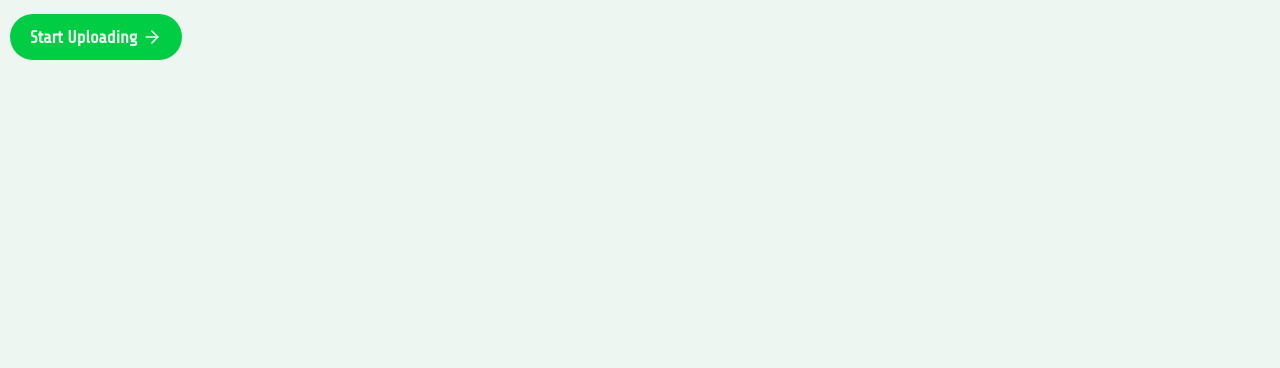
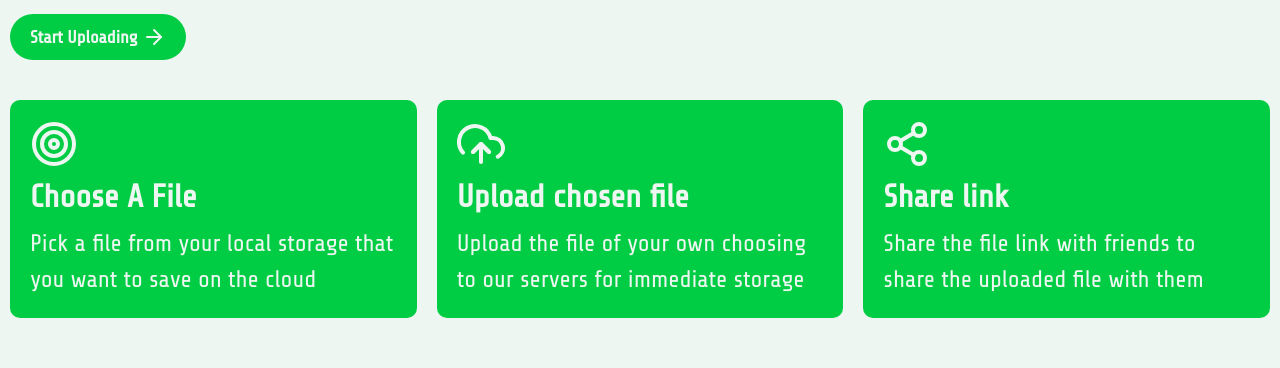
Before and after one commit to ulathincube/file-upload-client, a React (Vite) app: page / in a window 1280 px wide. Shown: the part 240-608 px from the top of the page. Built offline with nearby package versions, Linux system fonts and the light colour scheme.

Commit message:
Feat: add Features component to Home page component

```diff
--- a/src/components/Feature/Feature.jsx
+++ b/src/components/Feature/Feature.jsx
@@ -4,7 +4,7 @@ function Feature({ title, children, body }) {
   return (
     <article className={styles.wrapper}>
       <div className={styles.box}>{children}</div>
-      <h3 className={styles.heading}>{title}</h3>
+      <h3 className={styles.title}>{title}</h3>
       <p className={styles.description}>{body}</p>
     </article>
   );
--- a/src/components/Feature/Feature.module.css
+++ b/src/components/Feature/Feature.module.css
@@ -2,13 +2,18 @@
   display: flex;
   flex-direction: column;
   gap: var(--spacing-5);
+  flex: 1;
+  padding: var(--spacing-20);
+  background-color: var(--theme-color);
+  color: var(--white);
+  border-radius: var(--radius-10);
 }
 
 .title {
-  font-size: var(--font-size-medium);
+  font-size: var(--font-size-large);
   font-weight: var(--font-weight-bold);
 }
 
 .description {
-  font-size: var(--font-size-default);
+  font-size: var(--font-size-medium);
 }
--- a/src/components/Feature/index.js
+++ b/src/components/Feature/index.js
@@ -0,0 +1 @@
+export { default } from "./Feature";
--- a/src/components/Features/Features.jsx
+++ b/src/components/Features/Features.jsx
@@ -0,0 +1,77 @@
+import styles from "./Features.module.css";
+import Feature from "../Feature";
+
+function Features() {
+  return (
+    <main className={styles.wrapper}>
+      <Feature
+        title="Choose A File"
+        body="Pick a file from your local storage that you want to save on the cloud"
+      >
+        <svg
+          xmlns="http://www.w3.org/2000/svg"
+          width="24"
+          height="24"
+          viewBox="0 0 24 24"
+          fill="none"
+          stroke="currentColor"
+          strokeWidth="2"
+          strokeLinecap="round"
+          strokeLinejoin="round"
+          className={styles.icon}
+        >
+          <circle cx="12" cy="12" r="10"></circle>
+          <circle cx="12" cy="12" r="6"></circle>
+          <circle cx="12" cy="12" r="2"></circle>
+        </svg>
+      </Feature>
+      <Feature
+        title="Upload chosen file"
+        body="Upload the file of your own choosing to our servers for immediate storage"
+      >
+        <svg
+          xmlns="http://www.w3.org/2000/svg"
+          width="24"
+          height="24"
+          viewBox="0 0 24 24"
+          fill="none"
+          stroke="currentColor"
+          strokeWidth="2"
+          strokeLinecap="round"
+          strokeLinejoin="round"
+          className={styles.icon}
+        >
+          <polyline points="16 16 12 12 8 16"></polyline>
+          <line x1="12" y1="12" x2="12" y2="21"></line>
+          <path d="M20.39 18.39A5 5 0 0 0 18 9h-1.26A8 8 0 1 0 3 16.3"></path>
+          <polyline points="16 16 12 12 8 16"></polyline>
+        </svg>
+      </Feature>
+      <Feature
+        title="Share link"
+        body="Share the file link with friends to share the uploaded file with them"
+      >
+        <svg
+          xmlns="http://www.w3.org/2000/svg"
+          width="24"
+          height="24"
+          viewBox="0 0 24 24"
+          fill="none"
+          stroke="currentColor"
+          strokeWidth="2"
+          strokeLinecap="round"
+          strokeLinejoin="round"
+          className={styles.icon}
+        >
+          <circle cx="18" cy="5" r="3"></circle>
+          <circle cx="6" cy="12" r="3"></circle>
+          <circle cx="18" cy="19" r="3"></circle>
+          <line x1="8.59" y1="13.51" x2="15.42" y2="17.49"></line>
+          <line x1="15.41" y1="6.51" x2="8.59" y2="10.49"></line>
+        </svg>
+      </Feature>
+    </main>
+  );
+}
+
+export default Features;
--- a/src/components/Features/Features.module.css
+++ b/src/components/Features/Features.module.css
@@ -0,0 +1,10 @@
+.wrapper {
+  display: flex;
+  gap: var(--spacing-20);
+  padding-top: var(--spacing-40);
+}
+
+.icon {
+  width: var(--icon-size-large);
+  height: var(--icon-size-large);
+}
--- a/src/components/Features/index.js
+++ b/src/components/Features/index.js
@@ -0,0 +1 @@
+export { default } from "./Features";
--- a/src/index.css
+++ b/src/index.css
@@ -114,6 +114,7 @@ ol {
   --text-color: hsl(140deg 10% 10%);
   --white: hsl(140deg 30% 95%);
   --link-color: hsl(170deg 100% 40%);
+  --gray: hsl(140deg 10% 80%);
 
   --spacing-5: 5px;
   --spacing-10: 10px;
@@ -122,8 +123,11 @@ ol {
   --spacing-80: 80px;
 
   --radius-circle: 50%;
+  --radius-10: 10px;
+  --radius-20: 20px;
 
-  --icon-size: 20px;
+  --icon-size-large: 48px;
+  --icon-size: 24px;
 }
 
 body {
--- a/src/pages/Home/Home.jsx
+++ b/src/pages/Home/Home.jsx
@@ -4,6 +4,7 @@ import Navigation from "../../components/Navigation";
 import Hero from "../../components/Hero";
 import Footer from "../../components/Footer";
 import { Link } from "react-router";
+import Features from "../../components/Features";
 
 function Home() {
   return (
@@ -11,6 +12,7 @@ function Home() {
       <Header />
       <Navigation />
       <Hero />
+      <Features />
       <Footer />
     </>
   );
```
